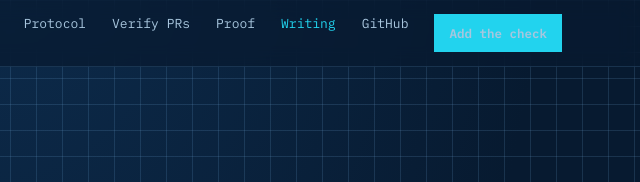
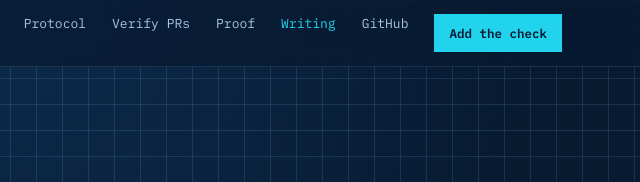
Before and after one commit to earfman/coretexa, a plain HTML site: page blog.html in a window 1280 px wide. Shown: the top 182 px of the page, 640-1280 px from the left. Drawn offline with Linux system fonts and the light colour scheme.

Commit message:
blog: fix CTA text contrast (nav link colour was winning on specificity)

```diff
--- a/blog.html
+++ b/blog.html
@@ -64,6 +64,8 @@
 .btn:hover{border-color:var(--cyan)}
 .btn-primary{background:var(--cyan);border-color:var(--cyan);color:var(--ground);font-weight:600}
 .btn-primary:hover{filter:brightness(1.08)}
+.nav-links a.btn{color:var(--white);text-decoration:none}
+.nav-links a.btn-primary{color:var(--ground)}
 </style>
 </head>
 <body>
```
